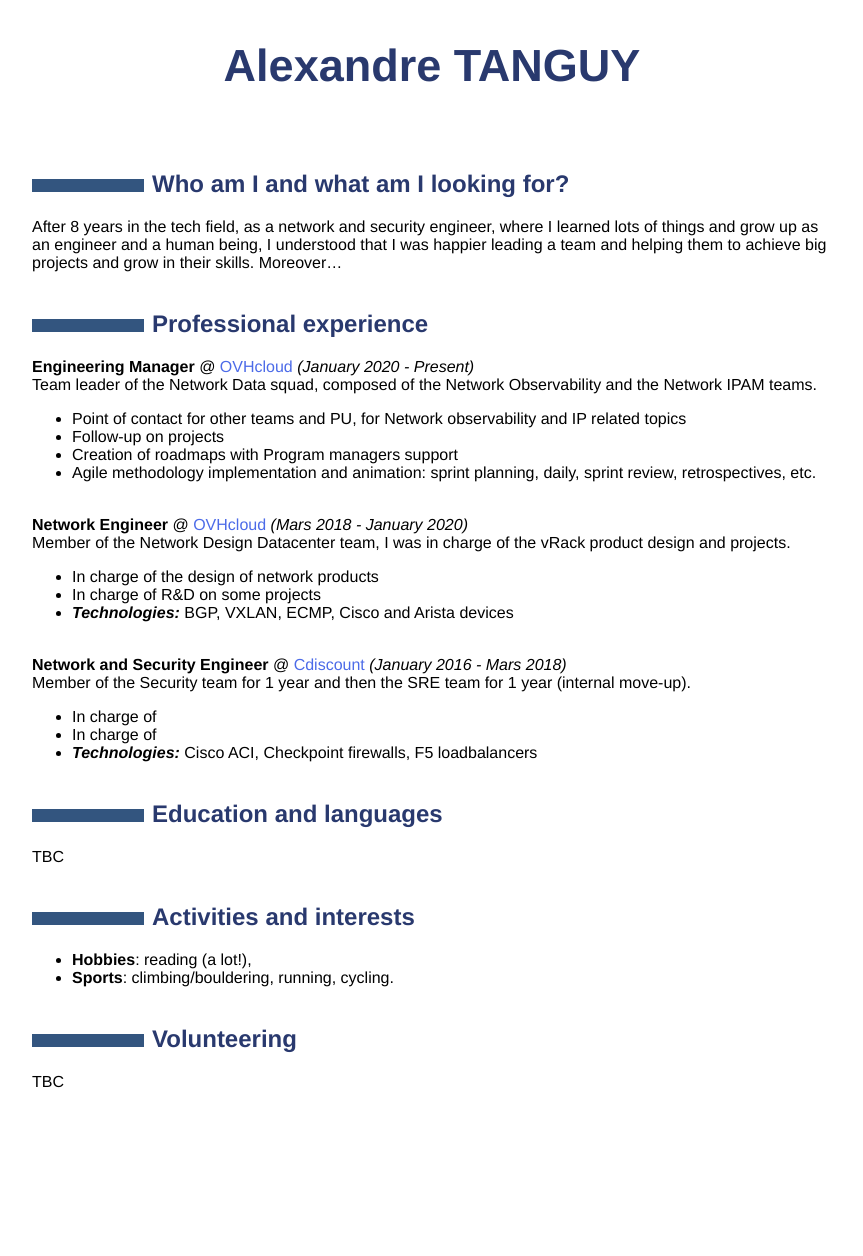
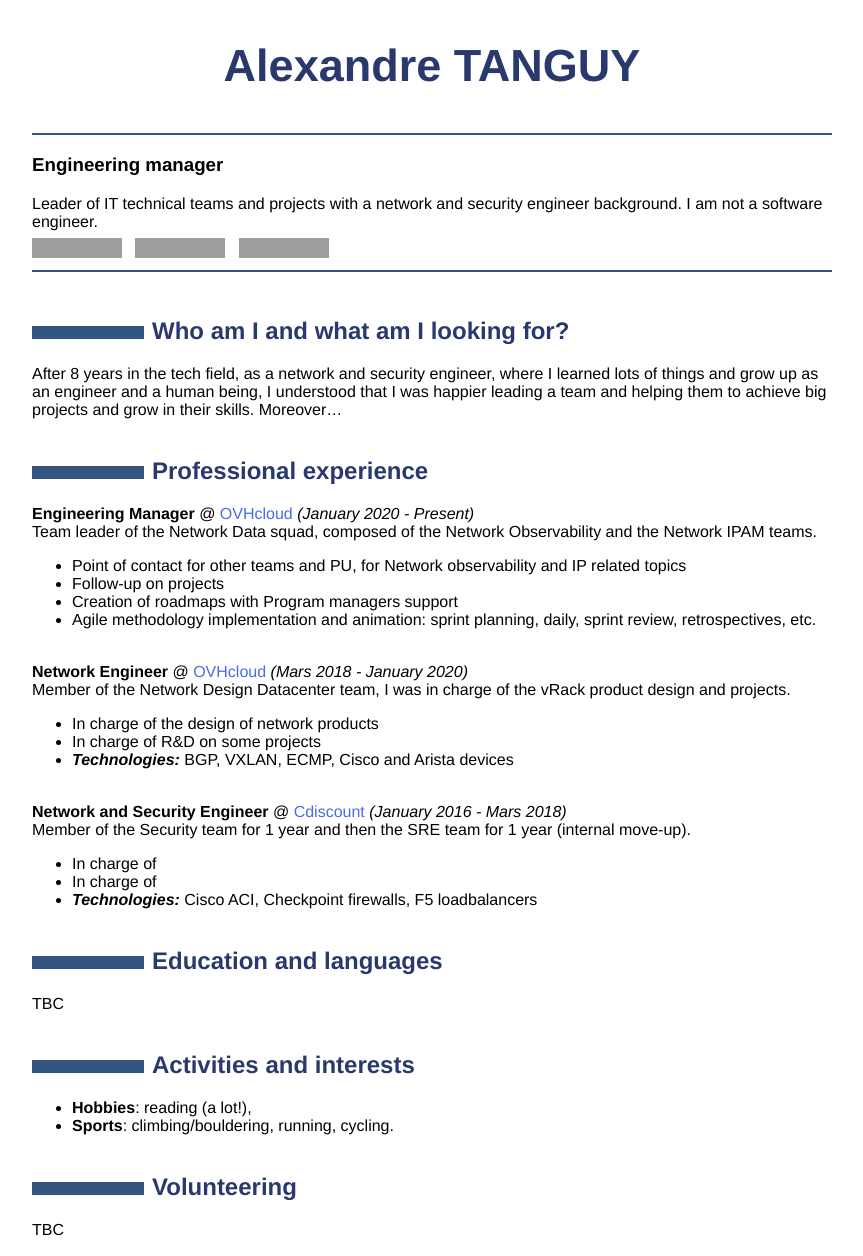
Before and after one commit to hikatanguy/cv, a Jekyll site: the page out/cv_alexandre_tanguy.html, which Jekyll copies as it is, in a window 1280 px wide. Shown: the whole page, without its empty margins (208-1071 px from the left). Built offline with Jekyll 4.4.1, drawn with Linux system fonts in a browser that asks for light colours; before the commit the page ends 1108 px from its top, so only the background shows below that; grey boxes are pictures that could not be loaded.

```diff
--- a/out/cv_alexandre_tanguy.html
+++ b/out/cv_alexandre_tanguy.html
@@ -16,6 +16,11 @@
 <body>
 <h1 id="alexandre-tanguy">Alexandre TANGUY</h1>
 <p><br></p>
+<hr />
+<h3 id="engineering-manager">Engineering manager</h3>
+<p>Leader of IT technical teams and projects with a network and security engineer background. I am not a software engineer. <br ></p>
+<p><a href="https://github.com/hikatanguy/cv/raw/main/out/cv_alexandre_tanguy.pdf"><img src="https://img.shields.io/badge/PDF-267CB9?style=for-the-badge&amp;logo=docusign" /></a>   <a href="mailto:alexandre@tanguy.pro"><img src="https://img.shields.io/badge/Email-267CB9?style=for-the-badge&amp;logo=maildotru" /></a>   <a href="https://www.linkedin.com/in/alexandretanguy/"><img src="https://img.shields.io/badge/LinkedIn-267CB9?style=for-the-badge&amp;logo=linkedin" /></a> <br></p>
+<hr />
 <p><br></p>
 <h2 id="who-am-i-and-what-am-i-looking-for">Who am I and what am I looking for?</h2>
 <p>After 8 years in the tech field, as a network and security engineer, where I learned lots of things and grow up as an engineer and a human being, I understood that I was happier leading a team and helping them to achieve big projects and grow in their skills. Moreover… <br><br></p>
```
Also changed, not shown: 2 other files.
